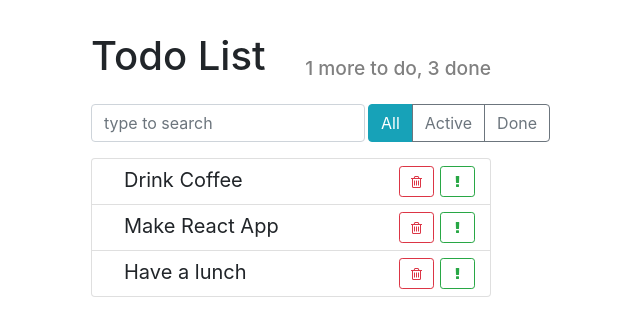
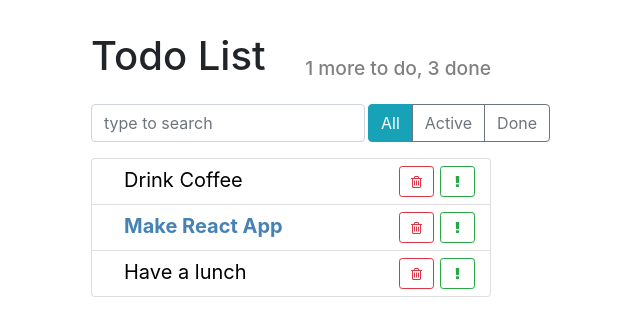
Before and after one commit to esmirakarimova/Todo, a React (Create React App) app: page / in a window 1280 px wide. Shown: the top 336 px of the page, without its empty margins (349-989 px from the left). Built offline with nearby package versions, Linux system fonts and the light colour scheme.

Commit message:
updates branch

```diff
--- a/src/components/todo-list-item/todo-list-item.jsx
+++ b/src/components/todo-list-item/todo-list-item.jsx
@@ -3,59 +3,32 @@ import React, { Component } from 'react';
 import './todo-list-item.css';
 
 export default class TodoListItem extends Component {
+  render() {
 
- state = {
-  done: false,
-  important: false
- };
+    const { label, important = false } = this.props
 
-  onLabelClick = () => {
-    this.setState(({ done }) => {
-      return {
-        done: !done
-      }
-    });
-  }
-
-  onMarkImportant = () => {
-    this.setState(({ important }) => {
-      return {
-        important: !important
-      };
-    });
-  };
-
-  render() {
-    const { label } = this.props;
-    const { done, important } = this.state;
-
-    let classNames = 'todo-list-item';
-    if ( done ) {
-      classNames += ' done';
-    }
-
-    if (important) {
-      classNames += ' important';
-
-    }
+    const style = {
+      color: important ? 'steelblue' : 'black',
+      fontWeight: important ? 'bold' : 'normal'
+    };
 
     return (
-      <span className={classNames}>
+      <span className="todo-list-item">
         <span
           className="todo-list-item-label"
-          onClick={ this.onLabelClick }>
+          style={style}>
           {label}
         </span>
 
         <button type="button"
-                className="btn btn-outline-success btn-sm float-right"
-                onClick={this.onMarkImportant}
-                >
+                className="btn btn-outline-success btn-sm float-right">
           <i className="fa fa-exclamation" />
         </button>
 
         <button type="button"
-                className="btn btn-outline-danger btn-sm float-right">
+                className="btn btn-outline-danger btn-sm float-right"
+                onClick={this.props.onDeleted}
+                >
           <i className="fa fa-trash-o" />
         </button>
       </span>
--- a/src/components/todo-list/todo-list.jsx
+++ b/src/components/todo-list/todo-list.jsx
@@ -10,7 +10,10 @@ const TodoList = ({ todos }) => {
 
     return (
       <li key={id} className="list-group-item">
-        <TodoListItem {...itemProps } />
+        <TodoListItem
+        {...itemProps }
+        onDeleted = { () => console.log(`Deleted ${id}`) }
+        />
       </li>
     );
   });
```
